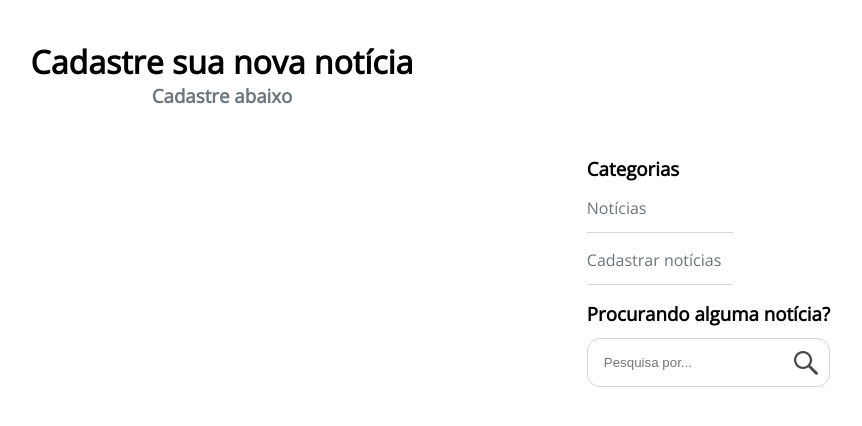
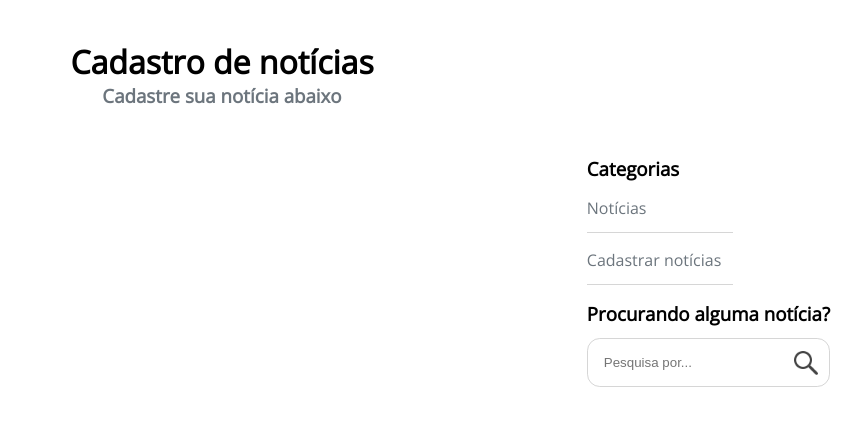
Before and after one commit to VictorAcarvalho/marlin-case, an Angular app: page /newscreate in a window 1280 px wide. Shown: the top 426 px of the page, without its empty margins (418-1280 px from the left). Built offline with nearby package versions, Linux system fonts and the light colour scheme.

Commit message:
feat:styling news-crud

```diff
--- a/src/app/views/news-crud/news-crud.component.html
+++ b/src/app/views/news-crud/news-crud.component.html
@@ -1,6 +1,6 @@
 <div class="margin-top container-centralized">
-    <h1>Cadastre sua nova notícia</h1>
-    <h3 class='gray-letter'>Cadastre abaixo</h3>
+    <h1>Cadastro de notícias</h1>
+    <h3 class='gray-letter'>Cadastre sua notícia abaixo</h3>
 </div>
     <div class="main-container">
         <section>
--- a/src/styles.css
+++ b/src/styles.css
@@ -8,9 +8,9 @@ html, :root {
     font-size: 62.5%;
     --shadow-line:  #d6d6d6;
 }
-body{
+html ,body{
     font-family: 'Open Sans', sans-serif;
-
+    width: 100%;
 }
 
 .gray-letter{
```
